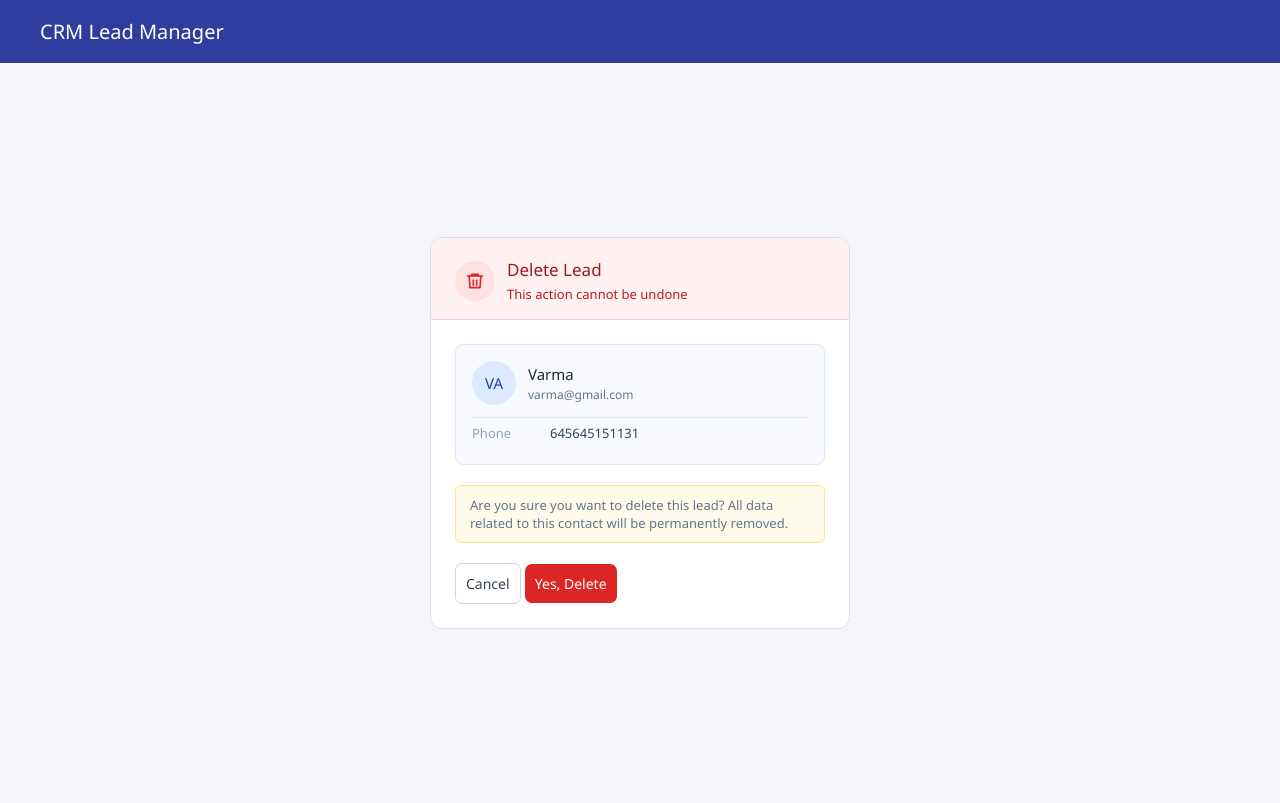
After one commit to Neelaiah145/crm_lead, a Django app: page /delete_lead/10/ in a window 1280 px wide. The commit adds this page. Run offline with Django 5.2, Linux system fonts and the light colour scheme; data comes from the database, SQL or seed files in the repository; both versions use the stored data as it was after the commit.

Commit message:
changes on delete page

```diff
--- a/crm_lead/urls.py
+++ b/crm_lead/urls.py
@@ -22,6 +22,7 @@ urlpatterns = [
     path('admin/', admin.site.urls),
     path('',views.ContactList.as_view(),name="contact_lead"),
     path("lead/edit/<int:pk>/",views.EditLeadContact.as_view(),name="edit_lead"),
-    path("delete_leads/", views.DeleteLeadManagement.as_view(), name="delete_leads"),
+    path("delete_lead/<int:id>/", views.DeleteLeadManagement.as_view(), name="delete_lead"),
+    path("delete_lead/", views.DeleteLeadManagement.as_view(), name="delete_leads"),
 
 ]
--- a/leads/views.py
+++ b/leads/views.py
@@ -5,13 +5,13 @@ from django.shortcuts import render, redirect
 from rest_framework.views import APIView
 from rest_framework.response import Response
 from .models import Contact_lead
-from rest_framework.renderers import TemplateHTMLRenderer
+from rest_framework.renderers import TemplateHTMLRenderer,JSONRenderer
 from .serializers import Contact_leadSerializer
-from rest_framework import status
+
 
 
 class ContactList(APIView):
-    renderer_classes = [TemplateHTMLRenderer]
+    renderer_classes = [JSONRenderer, TemplateHTMLRenderer]
     template_name = "leads_page.html"
 
     def get(self, request):
@@ -33,13 +33,13 @@ class ContactList(APIView):
 
 
 class EditLeadContact(APIView):
-    renderer_classes = [TemplateHTMLRenderer]
+    renderer_classes = [JSONRenderer, TemplateHTMLRenderer]
     template_name="edit_lead.html"
     def get(self, request, pk):
         contact = get_object_or_404(Contact_lead, pk=pk)
         return Response({"contact":contact})
 
-    def put(self, request, pk):
+    def post(self, request, pk):
         contact = get_object_or_404(Contact_lead, pk=pk)
 
         serializer = Contact_leadSerializer(
@@ -50,6 +50,7 @@ class EditLeadContact(APIView):
 
         if serializer.is_valid():
             serializer.save()
+
 
             return Response({
                 "success": "Lead updated successfully",
@@ -63,20 +64,29 @@ class EditLeadContact(APIView):
 
 
 
+
+
 class DeleteLeadManagement(APIView):
 
-    def get(self, request):
-
-        delete_id = request.GET.get("delete_id")
-
-        if delete_id:
-            Contact_lead.objects.filter(id=delete_id).delete()
-            return redirect("contact_lead")
+    def get(self, request, id=None):
 
         selected_ids = request.GET.get("selected_ids")
 
         if selected_ids:
             ids = selected_ids.split(",")
             Contact_lead.objects.filter(id__in=ids).delete()
+            return redirect("contact_lead")
+
+        if id:
+            contact = get_object_or_404(Contact_lead, id=id)
+            return render(request, "delete.html", {"contact": contact})
 
         return redirect("contact_lead")
+
+
+    def post(self, request, id):
+
+        contact = get_object_or_404(Contact_lead, id=id)
+        contact.delete()
+
+        return redirect("contact_lead")
--- /dev/null
+++ b/templates/delete.html
@@ -0,0 +1,291 @@
+<!DOCTYPE html>
+<html lang="en">
+
+<head>
+    <meta charset="UTF-8">
+    <meta name="viewport" content="width=device-width, initial-scale=1.0">
+    <title>Delete Lead</title>
+    <style>
+        * {
+            margin: 0;
+            padding: 0;
+            box-sizing: border-box;
+            font-family: "Segoe UI", Tahoma, Geneva, Verdana, sans-serif;
+        }
+
+        body {
+            background: #f4f6fb;
+            color: #333;
+        }
+
+        /* HEADER */
+        .header {
+            background: #2f3e9e;
+            color: white;
+            padding: 18px 40px;
+            font-size: 20px;
+            font-weight: 500;
+        }
+
+        /* PAGE CENTER */
+        .page {
+            min-height: calc(100vh - 60px);
+            display: flex;
+            align-items: center;
+            justify-content: center;
+            padding: 40px;
+        }
+
+        /* MODAL CARD */
+        .modal {
+            background: white;
+            border-radius: 12px;
+            border: 0.5px solid #e0e0e0;
+            width: 100%;
+            max-width: 420px;
+            overflow: hidden;
+        }
+
+        /* MODAL HEADER */
+        .modal-header {
+            background: #fff1f2;
+            padding: 20px 24px 16px;
+            border-bottom: 0.5px solid #fecdd3;
+            display: flex;
+            align-items: center;
+            gap: 12px;
+        }
+
+        .warn-icon {
+            width: 40px;
+            height: 40px;
+            border-radius: 50%;
+            background: #fee2e2;
+            display: flex;
+            align-items: center;
+            justify-content: center;
+            flex-shrink: 0;
+        }
+
+        .warn-icon svg {
+            width: 20px;
+            height: 20px;
+        }
+
+        .modal-header h2 {
+            font-size: 17px;
+            font-weight: 500;
+            color: #991b1b;
+            margin: 0;
+        }
+
+        .modal-header p {
+            font-size: 13px;
+            color: #b91c1c;
+            margin: 4px 0 0;
+        }
+
+        /* MODAL BODY */
+        .modal-body {
+            padding: 24px;
+        }
+
+        /* LEAD INFO CARD */
+        .lead-card {
+            background: #f8faff;
+            border: 0.5px solid #dbeafe;
+            border-radius: 8px;
+            padding: 16px;
+            margin-bottom: 20px;
+        }
+
+        .lead-info {
+            display: flex;
+            align-items: center;
+            gap: 12px;
+            margin-bottom: 12px;
+        }
+
+        .lead-avatar {
+            width: 44px;
+            height: 44px;
+            border-radius: 50%;
+            background: #dbeafe;
+            display: flex;
+            align-items: center;
+            justify-content: center;
+            font-weight: 500;
+            font-size: 15px;
+            color: #1e40af;
+            flex-shrink: 0;
+            text-transform: uppercase;
+        }
+
+        .lead-name {
+            font-size: 15px;
+            font-weight: 500;
+            color: #1e293b;
+            margin: 0;
+        }
+
+        .lead-email {
+            font-size: 12px;
+            color: #64748b;
+            margin: 2px 0 0;
+        }
+
+        .info-row {
+            display: flex;
+            align-items: center;
+            gap: 8px;
+            padding: 6px 0;
+            border-top: 0.5px solid #e2e8f0;
+            font-size: 13px;
+        }
+
+        .info-label {
+            color: #94a3b8;
+            width: 70px;
+            flex-shrink: 0;
+        }
+
+        .info-val {
+            color: #334155;
+            font-weight: 500;
+        }
+
+        /* WARNING TEXT */
+        .warn-text {
+            font-size: 13px;
+            color: #64748b;
+            background: #fffbeb;
+            border: 0.5px solid #fde68a;
+            border-radius: 6px;
+            padding: 10px 14px;
+            margin-bottom: 20px;
+        }
+
+        /* BUTTONS */
+        .modal-footer {
+            display: flex;
+            gap: 10px;
+        }
+
+        .btn-cancel {
+            flex: 1;
+            padding: 10px;
+            border: 1px solid #d1d5db;
+            border-radius: 7px;
+            background: white;
+            color: #374151;
+            font-size: 14px;
+            font-weight: 500;
+            cursor: pointer;
+            text-align: center;
+            text-decoration: none;
+            display: inline-block;
+        }
+
+        .btn-cancel:hover {
+            background: #f9fafb;
+        }
+
+        .btn-delete {
+            flex: 1;
+            padding: 10px;
+            border: none;
+            border-radius: 7px;
+            background: #dc2626;
+            color: white;
+            font-size: 14px;
+            font-weight: 500;
+            cursor: pointer;
+            text-align: center;
+            text-decoration: none;
+            display: inline-block;
+        }
+
+        .btn-delete:hover {
+            background: #b91c1c;
+        }
+    </style>
+</head>
+
+<body>
+
+    <div class="header">
+        CRM Lead Manager
+    </div>
+
+    <div class="page">
+        <div class="modal">
+
+            <!-- MODAL HEADER -->
+            <div class="modal-header">
+                <div class="warn-icon">
+                    <svg viewBox="0 0 24 24" fill="none" stroke="#dc2626" stroke-width="2" stroke-linecap="round"
+                        stroke-linejoin="round">
+                        <path d="M3 6h18M8 6V4h8v2M19 6l-1 14H6L5 6" />
+                        <line x1="10" y1="11" x2="10" y2="17" />
+                        <line x1="14" y1="11" x2="14" y2="17" />
+                    </svg>
+                </div>
+                <div>
+                    <h2>Delete Lead</h2>
+                    <p>This action cannot be undone</p>
+                </div>
+            </div>
+
+            <!-- MODAL BODY -->
+            <div class="modal-body">
+
+                <!-- LEAD DETAILS CARD -->
+                <div class="lead-card">
+                    <div class="lead-info">
+                        <div class="lead-avatar">
+                            {{ contact.name|slice:":2" }}
+                        </div>
+                        <div>
+                            <p class="lead-name">{{ contact.name }}</p>
+                            <p class="lead-email">{{ contact.email }}</p>
+                        </div>
+                    </div>
+                    <div class="info-row">
+                        <span class="info-label">Phone</span>
+                        <span class="info-val">{{ contact.phone_number }}</span>
+                    </div>
+
+                </div>
+
+                <!-- WARNING MESSAGE -->
+                <div class="warn-text">
+                    Are you sure you want to delete this lead? All data related to
+                    this contact will be permanently removed.
+                </div>
+
+                <!-- ACTION BUTTONS -->
+                <form method="POST">
+                    {% csrf_token %}
+
+
+
+                    <a href="{% url 'contact_lead' %}" class="btn-cancel">
+                        Cancel
+                    </a>
+
+                    <button type="submit" class="btn-delete">
+                        Yes, Delete
+                    </button>
+
+
+
+                </form>
+            </div>
+
+        </div>
+    </div>
+    </div>
+
+</body>
+
+</html>
```
Also changed, not shown: templates/edit_lead.html (+7 -5 lines), templates/leads_page.html (+199 -160 lines), db.sqlite3, leads/utils.py (added).
